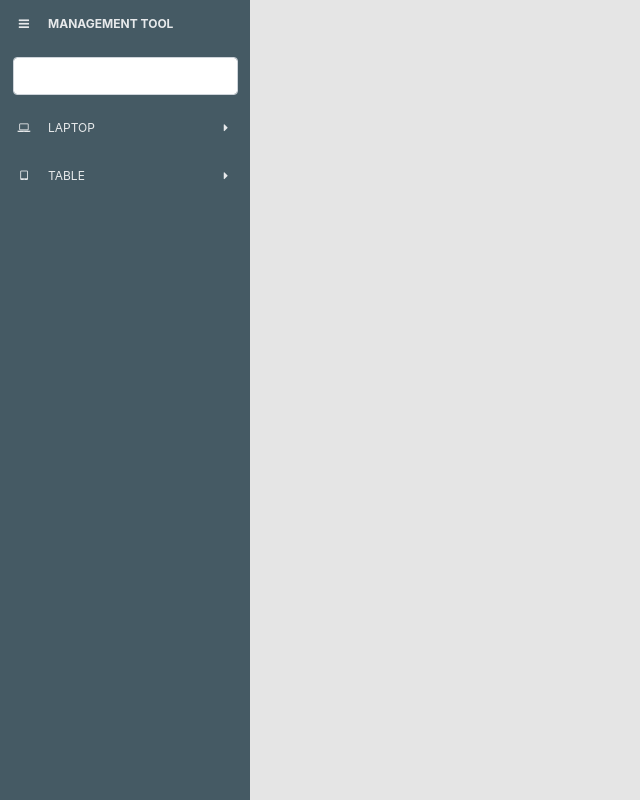
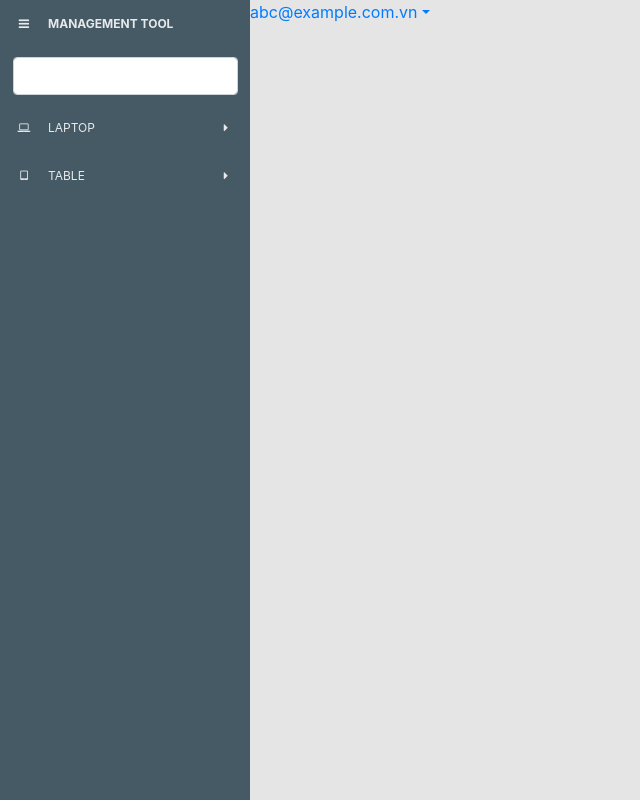
Before and after one commit to minhtrung2606-work/ng2-skeleton, an Angular app: page / in a window 1280 px wide. Shown: the whole page, without its empty margins (0-640 px from the left). Built offline with nearby package versions, Linux system fonts and the light colour scheme.

Commit message:
Init DropdownLink component and use it in the root component

```diff
--- a/src/app/app.component.html
+++ b/src/app/app.component.html
@@ -4,4 +4,5 @@
             [inActiveIcon]="'fa-caret-right'"
             [subMenuItemIcon]="'fa-angle-right'"
             (onMenuItemClicked)="onMenuItemClicked($event)"></side-bar>
+  <dropdown-link></dropdown-link>
 </div>
--- a/src/app/app.module.ts
+++ b/src/app/app.module.ts
@@ -8,6 +8,7 @@ import { NgbModule } from '@ng-bootstrap/ng-bootstrap';
 import { AppComponent } from './app.component';
 
 import { SideBarModule } from './components/side-bar/side-bar.module';
+import { DropdownLinkModule } from './components/dropdown-link/dropdown-link.module';
 
 @NgModule({
   declarations: [
@@ -18,7 +19,9 @@ import { SideBarModule } from './components/side-bar/side-bar.module';
     FormsModule,
     HttpModule,
     NgbModule.forRoot(),
-    SideBarModule
+
+    SideBarModule,
+    DropdownLinkModule
   ],
   providers: [],
   bootstrap: [AppComponent]
--- /dev/null
+++ b/src/app/components/dropdown-link/dropdown-link.component.html
@@ -0,0 +1,15 @@
+<div class="dropdown-link-component">
+  <div class="row">
+    <div class="col">
+      <div ngbDropdown class="d-inline-block">
+        <!--<button class="btn btn-outline-primary" id="dropdownBasic1" ngbDropdownToggle>Toggle dropdown</button>-->
+        <a href="#" id="dropdown-link" ngbDropdownToggle>abc@example.com.vn</a>
+        <div class="dropdown-menu" aria-labelledby="dropdown-link">
+          <button class="dropdown-item">Dropdown Item 1</button>
+          <button class="dropdown-item">Dropdown Item 1</button>
+          <button class="dropdown-item">Dropdown Item 1</button>
+        </div>
+      </div>
+    </div>
+  </div>
+</div>
--- /dev/null
+++ b/src/app/components/dropdown-link/dropdown-link.component.ts
@@ -0,0 +1,15 @@
+import { Component, OnInit } from '@angular/core';
+
+@Component({
+  selector: 'dropdown-link',
+  templateUrl: './dropdown-link.component.html',
+  styleUrls: ['./dropdown-link.component.css']
+})
+export class DropdownLinkComponent implements OnInit {
+
+  constructor() { }
+
+  ngOnInit() {
+  }
+
+}
```
Also changed, not shown: src/app/components/dropdown-link/dropdown-link.module.ts (added, +15 -0 lines), src/app/components/dropdown-link/dropdown-link.component.css (added), 1 other file (tests, documents, lock files or other folders).
